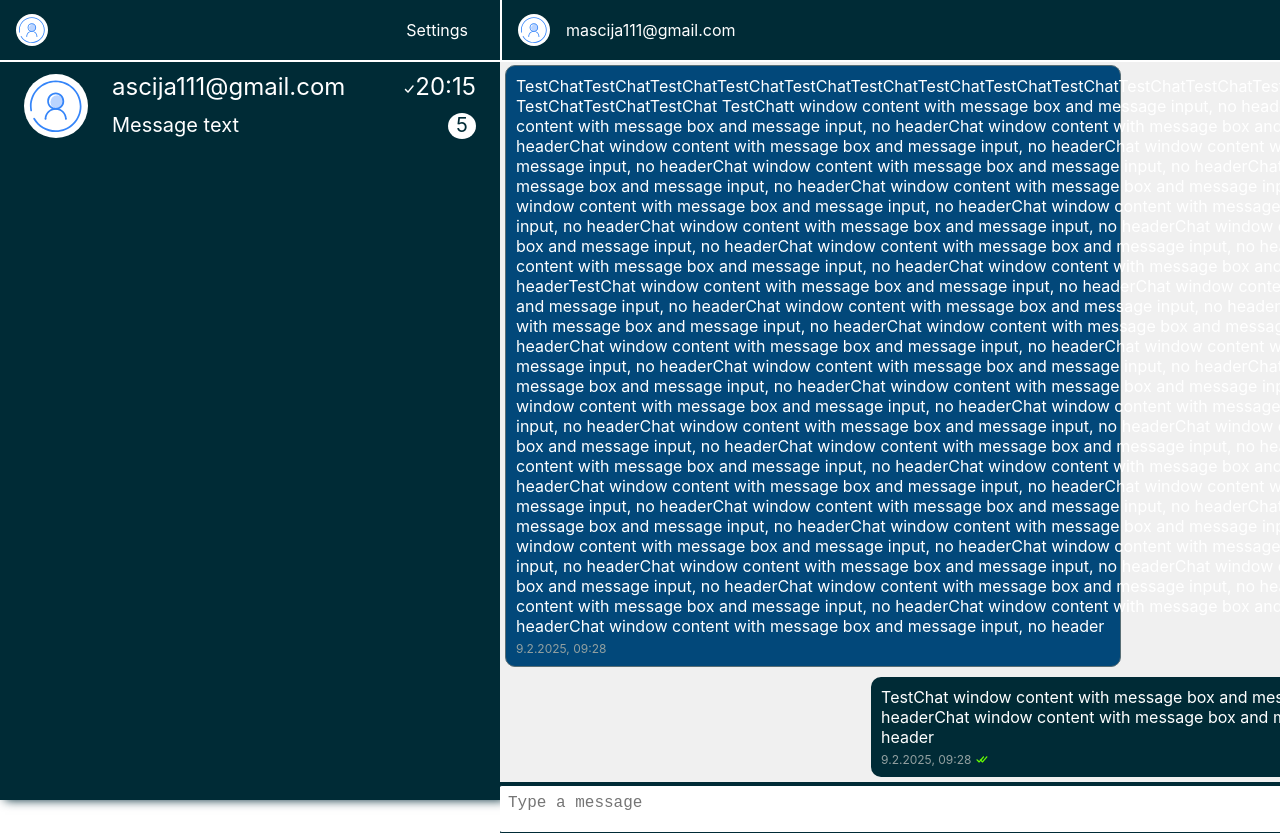
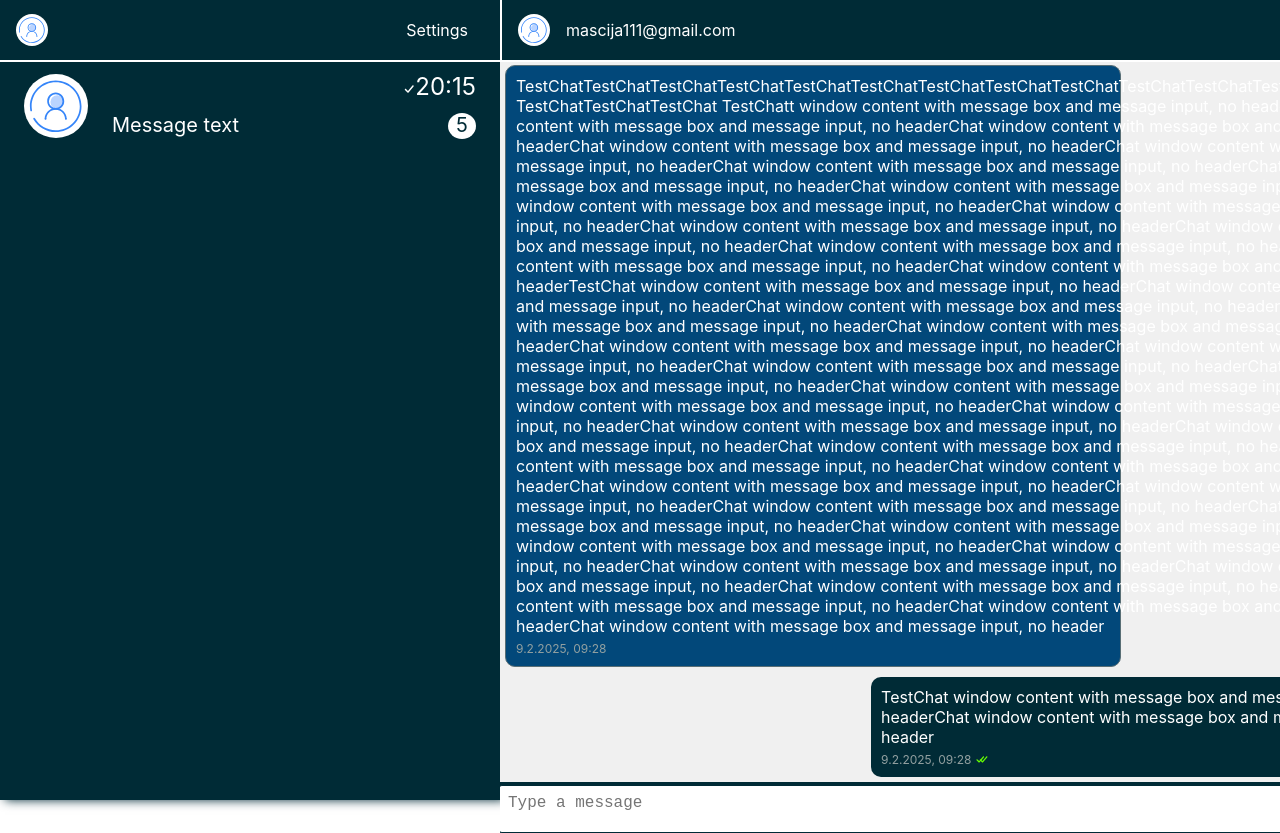
Before and after one commit to AscijA/muhabet, a React (Create React App) app: page /chat in a window 1280 px wide. Shown: the top 833 px of the page. Built offline with nearby package versions, Linux system fonts and the light colour scheme; no server answers.

Commit message:
ChatItem props fix

```diff
--- a/src/Components/Chat/ChatSidebar/ChatItem/ChatItem.js
+++ b/src/Components/Chat/ChatSidebar/ChatItem/ChatItem.js
@@ -6,6 +6,7 @@ import delivered from "../../../../assets/delivered.svg";
 import seen from "../../../../assets/seen.svg";
 
 import { MESSAGE_STATUS } from "../../../../Helpers/Constants";
+import { useSelector } from 'react-redux';
 
 
 /**
@@ -17,9 +18,12 @@ import { MESSAGE_STATUS } from "../../../../Helpers/Constants";
  */
 function ChatItem(props) {
   const [showUser, setShowUser] = useState(false); // ??
+  let currentChat = useSelector((state) => state.chat.currentChat.contact.email);
+
+  let containerStyle = styles.chatItemContainer + " " + (currentChat === props.email ? styles.currentChat : " ");
 
   return (
-    <div className={ styles.chatItemContainer }>
+    <div className={ containerStyle }>
       <div className={ !showUser ? styles.contactPic : styles.contactPicBG }>
         <img className={ styles.contactPicImg } src={ showUser ? "" : userIcon } alt="Profile" />
 
@@ -28,7 +32,7 @@ function ChatItem(props) {
         <div className={ styles.chatItemProfile }>
           <div className={ styles.chatTitle } >
             <div>
-              ascija111@gmail.com
+              { props.email }
             </div>
             <div className={ styles.statusAndTime }>
               <div className={ styles.icons }>
```
